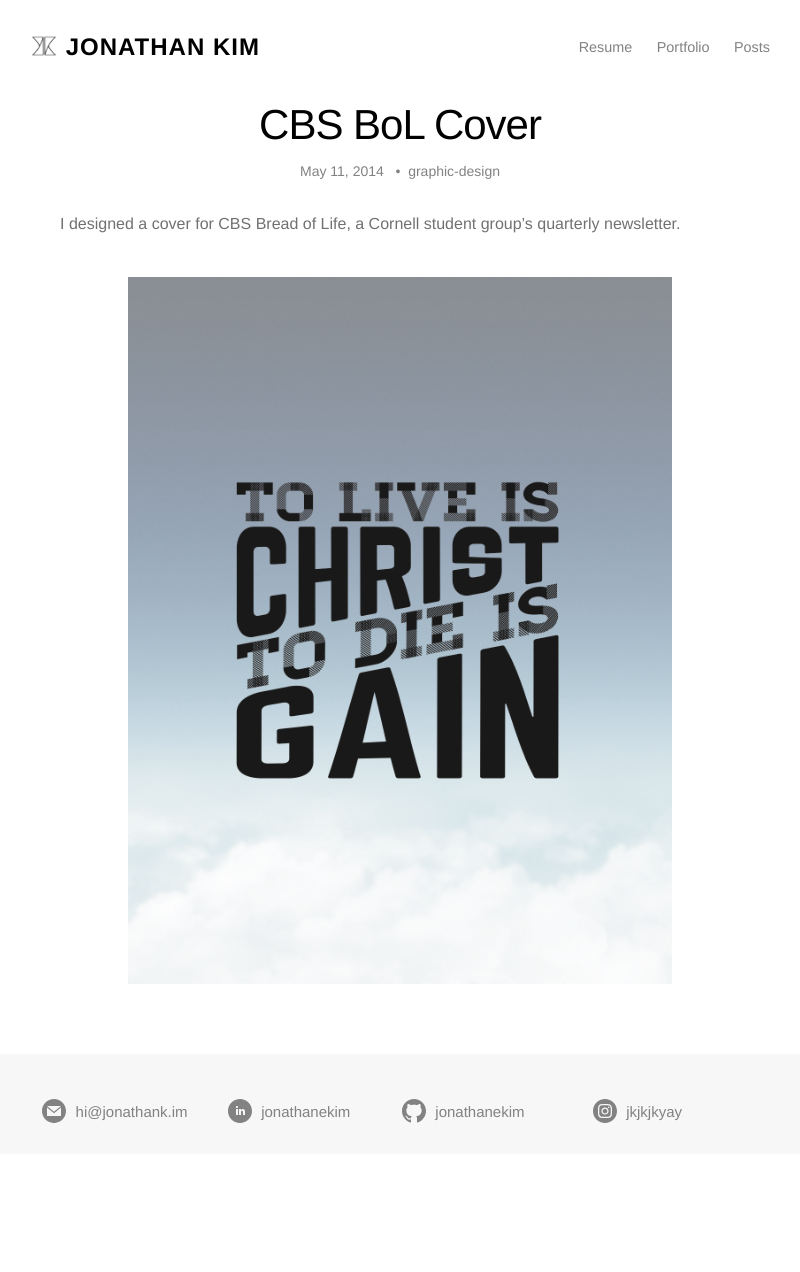
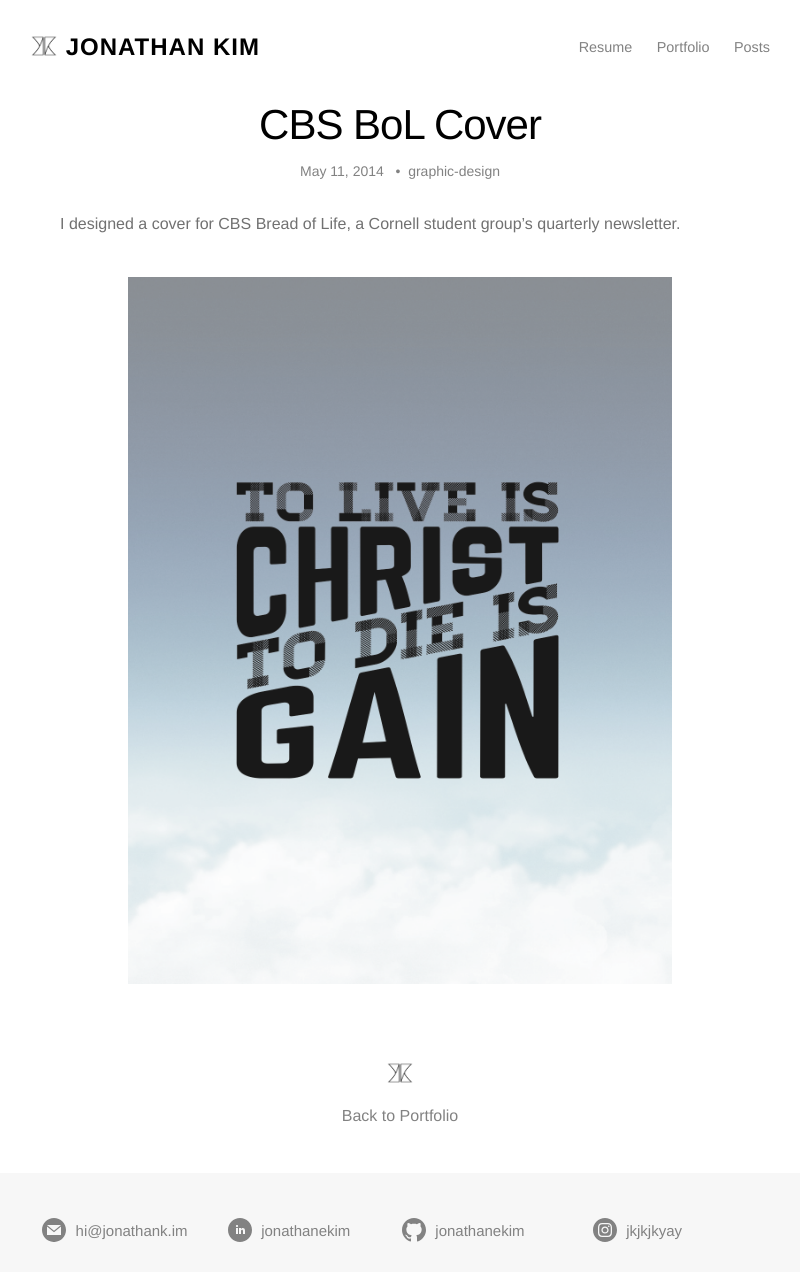
Before and after one commit to jonathanekim/jonathanekim.github.io, a Jekyll site: the page built from _portfolio/2014/CBS-BoL-Cover/portfolio.md, in a window 1280 px wide. Shown: the whole page, without its empty margins (240-1040 px from the left). Built offline with Jekyll 4.4.1, drawn with Linux system fonts in a browser that asks for light colours; before the commit the page ends 1154 px from its top, so only the background shows below that.

Commit message:
Add back to portfolio link at bottom of portfolio page.

```diff
--- a/_includes/header.html
+++ b/_includes/header.html
@@ -3,7 +3,7 @@
   <div class="wrapper">
     {% assign default_paths = site.pages | map: "path" %}
     {% assign header_paths = site.header_pages | default: default_paths %}
-    <a class="site-title" href="{{ "/" | relative_url }}">
+    <a class="page-link site-title" href="{{ "/" | relative_url }}">
       <img class="site-logo" src="{{ "/assets/site-logo.png" | relative_url }}" alt="logo">
       {{ site.title | upcase }}
     </a>
--- a/_layouts/portfolio.html
+++ b/_layouts/portfolio.html
@@ -19,6 +19,12 @@ layout: default
   <div class="page-content" itemprop="articleBody">
     {{ content }}
   </div>
+
+  <footer class="page-footer">
+    <img class="site-logo" src="{{ "/assets/site-logo.png" | relative_url }}" alt="logo">
+    <a class="page-link" href="{{ "/portfolio/" | relative_link }}"><p>Back to Portfolio</p>
+    </a>
+  </footer>
 </article>
 
 <!-- Add load in animation on scroll. https://github.com/jlmakes/scrollreveal -->
--- a/_sass/minima/_includes.scss
+++ b/_sass/minima/_includes.scss
@@ -6,11 +6,10 @@
   min-height: $spacing-unit * 1.5;
   margin: 20px 10px; // Positioning context for the mobile navigation icon
   position: relative;
-  a {
-    transition: color .5s;
+  a.site-title.page-link {
+    color: $header-color;
     &:hover {
       color: $brand-color;
-      text-decoration: none;
     }
   }
 }
@@ -39,14 +38,9 @@
   }
   .page-link {
     @include relative-font-size(0.900);
-    color: $grey-color;
     line-height: $base-line-height;
-    &.current-page {
-      color: $header-color;
-      font-weight: 500;
-    } // Gaps between nav items, but not on the last one
     &:not(:last-child) {
-      margin-right: 20px;
+      margin-right: 20px; // Gaps between nav items, but not on the last one
     }
   }
   @include media-query($on-palm) {
@@ -188,6 +182,24 @@
 
 
 /**
+ * Links
+ */
+
+a.page-link {
+  color: $grey-color;
+  transition: color .5s;
+  &.current-page {
+    color: $header-color;
+    font-weight: 500;
+  }
+  &:hover {
+    color: $brand-color;
+    text-decoration: none;
+  }
+}
+
+
+/**
  * Site logo
  */
 
--- a/_sass/minima/_layout.scss
+++ b/_sass/minima/_layout.scss
@@ -99,6 +99,14 @@
   }
 }
 
+.page-footer {
+  margin-top: $spacing-unit * 2;
+  text-align: center;
+  .site-logo {
+    margin: $spacing-unit / 2;
+  }
+}
+
 
 /**
  * Portfolios
```
